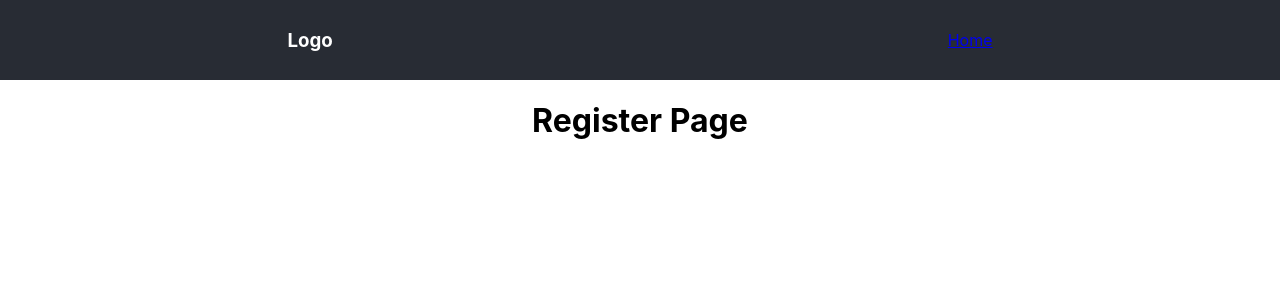
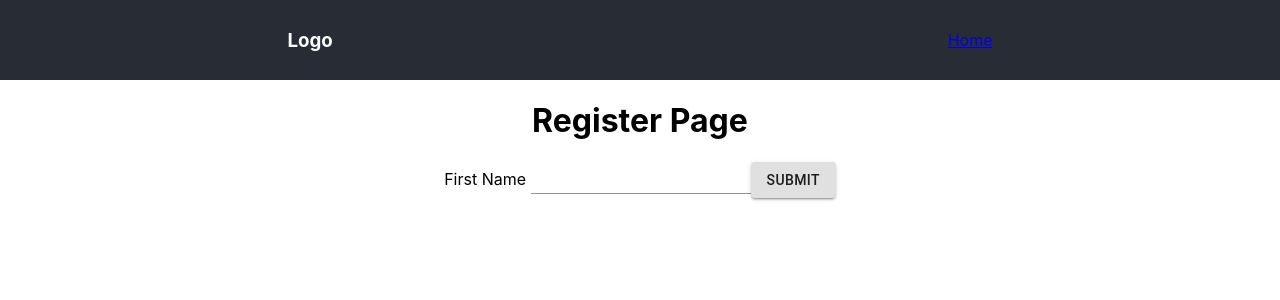
Before and after one commit to thtnguyen/Meerkat, a React (Create React App) app in the folder meerkat-frontend/: page /register in a window 1280 px wide. Shown: the top 300 px of the page. Built offline with nearby package versions, Linux system fonts and the light colour scheme.

Commit message:
added fields on the registration page

```diff
--- a/meerkat-frontend/src/components/pages/Register.js
+++ b/meerkat-frontend/src/components/pages/Register.js
@@ -1,10 +1,19 @@
 import React, { Component } from 'react'
+import { TextField, Button } from '@material-ui/core/'
 
 export default class Register extends Component {
+    handleSubmit(event){
+        alert();
+    }
     render() {
         return (
             <div>
                 <h1> Register Page </h1>
+                <form onSubmit={ this.handleSubmit }>
+                    <label> First Name </label>
+                    <TextField id="fName" ></TextField>
+                    <Button variant="contained" onClick={this.handleSubmit}> Submit </Button>
+                </form>
             </div>
         )
     }
```
Also changed, not shown: meerkat-frontend/package.json (+5 -3 lines), 1 other file (tests, documents, lock files or other folders).
